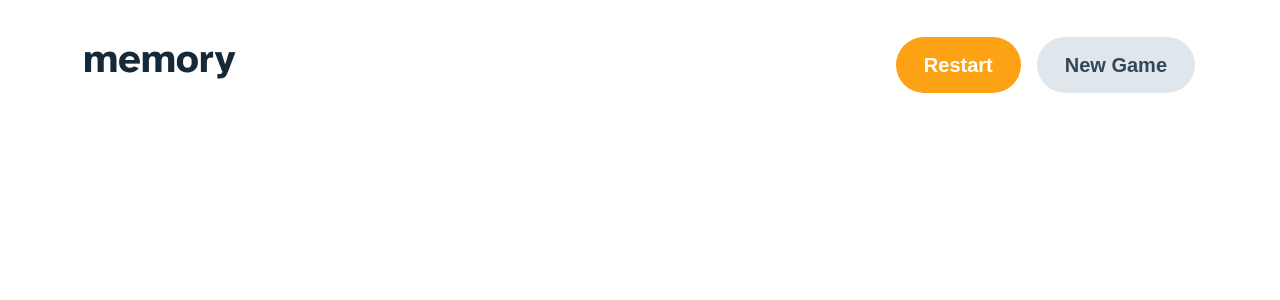
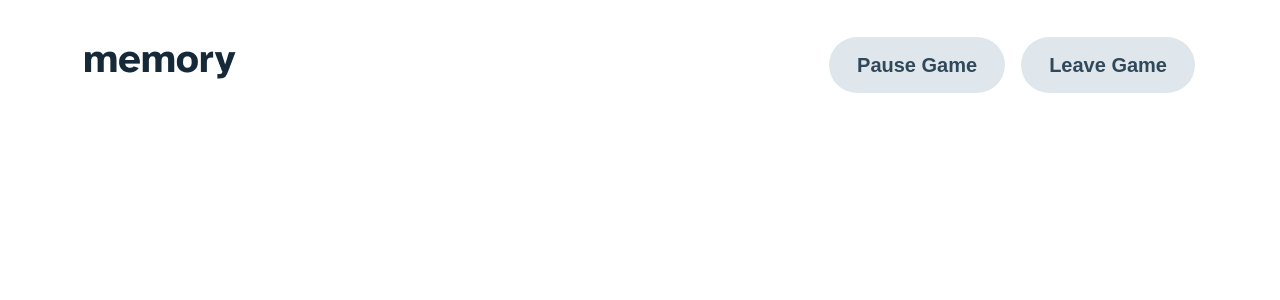
Before and after one commit to DrakeHermit/memory-game, a React (Vite) app: page /game/1 in a window 1280 px wide. Shown: the top 300 px of the page. Built offline with nearby package versions, Linux system fonts and the light colour scheme.

Commit message:
feat: added buttons to the navbar to better reflect the difference between single player and multiplayer modes

```diff
--- a/src/components/MobileMenu.tsx
+++ b/src/components/MobileMenu.tsx
@@ -1,25 +1,51 @@
 import { useNavigate } from "react-router-dom";
 import gameStateStore from "../store/gameStateStore";
+import { useSocketStore } from "../store/socketStore";
 
 interface MobileMenuProps {
   onClose: () => void;
+  isMultiplayer?: boolean;
 }
 
-export const MobileMenu = ({ onClose }: MobileMenuProps) => {
+export const MobileMenu = ({
+  onClose,
+  isMultiplayer = false,
+}: MobileMenuProps) => {
   const navigate = useNavigate();
   const { resetGameState } = gameStateStore();
+  const { isRoomCreator, resetGame, roomId, disconnect } = useSocketStore();
 
-  const handleRestart = () => {
+  const handleSinglePlayerRestart = () => {
     resetGameState();
+    onClose();
+  };
+
+  const handleMultiplayerRestart = () => {
+    if (isRoomCreator && roomId) {
+      resetGame(roomId);
+    }
+    onClose();
+  };
+
+  const handleLeaveGame = () => {
+    disconnect();
+    navigate("/");
+  };
+
+  const handlePauseGame = () => {
+    // TODO: Implement pause game functionality via socket
     onClose();
   };
 
   return (
     <div className="fixed top-0 left-0 z-50 w-screen h-screen flex justify-center items-center bg-black/50">
       <div className="bg-gray-100 py-[28px] px-[24px] md:px-300 md:p-[55px] rounded-lg shadow-lg text-center md:min-w-[654px]">
+        {/* Single-player menu options */}
+        {!isMultiplayer && (
+          <>
             <button
               className="bg-orange-400 text-[18px] md:text-[20px] text-white w-full md:w-1/2 font-bold py-[12px] mb-200 md:py-[13px] md:px-[28px] rounded-full cursor-pointer"
-          onClick={handleRestart}
+              onClick={handleSinglePlayerRestart}
             >
               Restart
             </button>
@@ -33,6 +59,35 @@ export const MobileMenu = ({ onClose }: MobileMenuProps) => {
             >
               New Game
             </button>
+          </>
+        )}
+        {/* Multiplayer menu options */}
+        {isMultiplayer && (
+          <>
+            {isRoomCreator && (
+              <button
+                className="bg-orange-400 text-[18px] md:text-[20px] text-white w-full md:w-1/2 font-bold py-[12px] mb-200 md:py-[13px] md:px-[28px] rounded-full cursor-pointer"
+                onClick={handleMultiplayerRestart}
+              >
+                Restart
+              </button>
+            )}
+            <button
+              className="bg-blue-100 text-[18px] md:text-[20px] rounded-full w-full md:w-1/2 md:py-[13px] py-[12px] mb-200 md:px-[28px] text-blue-800 font-bold cursor-pointer"
+              type="button"
+              onClick={handlePauseGame}
+            >
+              Pause Game
+            </button>
+            <button
+              className="bg-blue-100 text-[18px] md:text-[20px] rounded-full w-full md:w-1/2 md:py-[13px] py-[12px] mb-200 md:px-[28px] text-blue-800 font-bold cursor-pointer"
+              type="button"
+              onClick={handleLeaveGame}
+            >
+              Leave Game
+            </button>
+          </>
+        )}
         <button
           onClick={onClose}
           className="bg-blue-100 text-[18px] md:text-[20px] rounded-full w-full md:w-1/2 md:py-[13px] py-[12px] md:px-[28px] text-blue-800 font-bold cursor-pointer"
--- a/src/components/MultiplayerGameBoard.tsx
+++ b/src/components/MultiplayerGameBoard.tsx
@@ -11,13 +11,14 @@ interface MultiplayerGameBoardProps {
 
 const MultiplayerGameBoardComponent = ({ coin }: MultiplayerGameBoardProps) => {
   const { gameState, flipCoin, players, socket } = useSocketStore();
-  const isFlipped = gameState?.flippedCoins.includes(coin.id);
   const isMatched = gameState?.matchedPairs.includes(coin.id);
   const size = gameState?.gridSize || 4;
 
   const currentPlayerId = socket?.id;
   const playerWithTurn = players.find((player) => player.hasTurn === true);
   const currentPlayerHasTurn = playerWithTurn?.id === currentPlayerId;
+  const isFlipped =
+    gameState?.flippedCoins.includes(coin.id) && currentPlayerHasTurn;
 
   const handleFlip = () => {
     flipCoin(coin.id, gameState?.roomId as string);
--- a/src/components/NavBar.tsx
+++ b/src/components/NavBar.tsx
@@ -1,11 +1,34 @@
-import { Link } from "react-router-dom";
+import { Link, useNavigate } from "react-router-dom";
 import GameStateStore from "../store/gameStateStore";
 import { useState } from "react";
 import { MobileMenu } from "./MobileMenu";
+import { useSocketStore } from "../store/socketStore";
 
-export const NavBar = () => {
+interface NavBarProps {
+  isMultiplayer?: boolean;
+}
+
+export const NavBar = ({ isMultiplayer = false }: NavBarProps) => {
   const { resetGameState } = GameStateStore();
+  const { isRoomCreator, resetGame, roomId, disconnect } = useSocketStore();
   const [isMenuOpen, setIsMenuOpen] = useState(false);
+  const navigate = useNavigate();
+
+  const handleLeaveGame = () => {
+    disconnect();
+    navigate("/");
+  };
+
+  const handlePauseGame = () => {
+    // TODO: Implement pause game functionality via socket
+    setIsMenuOpen(true);
+  };
+
+  const handleMultiplayerRestart = () => {
+    if (isRoomCreator && roomId) {
+      resetGame(roomId);
+    }
+  };
 
   return (
     <nav className="flex justify-between relative items-center max-w-[327px] md:max-w-[689px] lg:max-w-[1110px] mt-400 md:mt-[37px] mx-auto">
@@ -27,8 +50,15 @@ export const NavBar = () => {
           >
             Menu
           </button>
-          {isMenuOpen && <MobileMenu onClose={() => setIsMenuOpen(false)} />}
+          {isMenuOpen && (
+            <MobileMenu
+              onClose={() => setIsMenuOpen(false)}
+              isMultiplayer={isMultiplayer}
+            />
+          )}
         </div>
+        {/* Single-player desktop buttons */}
+        {!isMultiplayer && (
           <div className="hidden md:flex gap-200 md:text-[20px]">
             <button
               onClick={resetGameState}
@@ -46,6 +76,35 @@ export const NavBar = () => {
               New Game
             </Link>
           </div>
+        )}
+        {/* Multiplayer desktop buttons */}
+        {isMultiplayer && (
+          <div className="hidden md:flex gap-200 md:text-[20px]">
+            {isRoomCreator && (
+              <button
+                onClick={handleMultiplayerRestart}
+                className="bg-orange-400 rounded-full py-[13px] px-[28px] text-white font-bold cursor-pointer"
+                type="button"
+              >
+                Restart
+              </button>
+            )}
+            <button
+              onClick={handlePauseGame}
+              className="bg-blue-100 rounded-full py-[13px] px-[28px] text-blue-800 font-bold cursor-pointer"
+              type="button"
+            >
+              Pause Game
+            </button>
+            <button
+              onClick={handleLeaveGame}
+              className="bg-blue-100 rounded-full py-[13px] px-[28px] text-blue-800 font-bold cursor-pointer"
+              type="button"
+            >
+              Leave Game
+            </button>
+          </div>
+        )}
       </div>
     </nav>
   );
--- a/src/pages/MultiplayerGamePage.tsx
+++ b/src/pages/MultiplayerGamePage.tsx
@@ -45,7 +45,7 @@ export const MultiplayerGamePage = () => {
         />
       )}
       <div className="bg-white relative">
-        <NavBar />
+        <NavBar isMultiplayer={true} />
         <div
           className={`grid place-self-center ${
             size === 4 ? "gap-[8px] md:gap-400" : "gap-[8px] md:gap-200"
```
Lines whose indentation alone changed are shown as unchanged.
